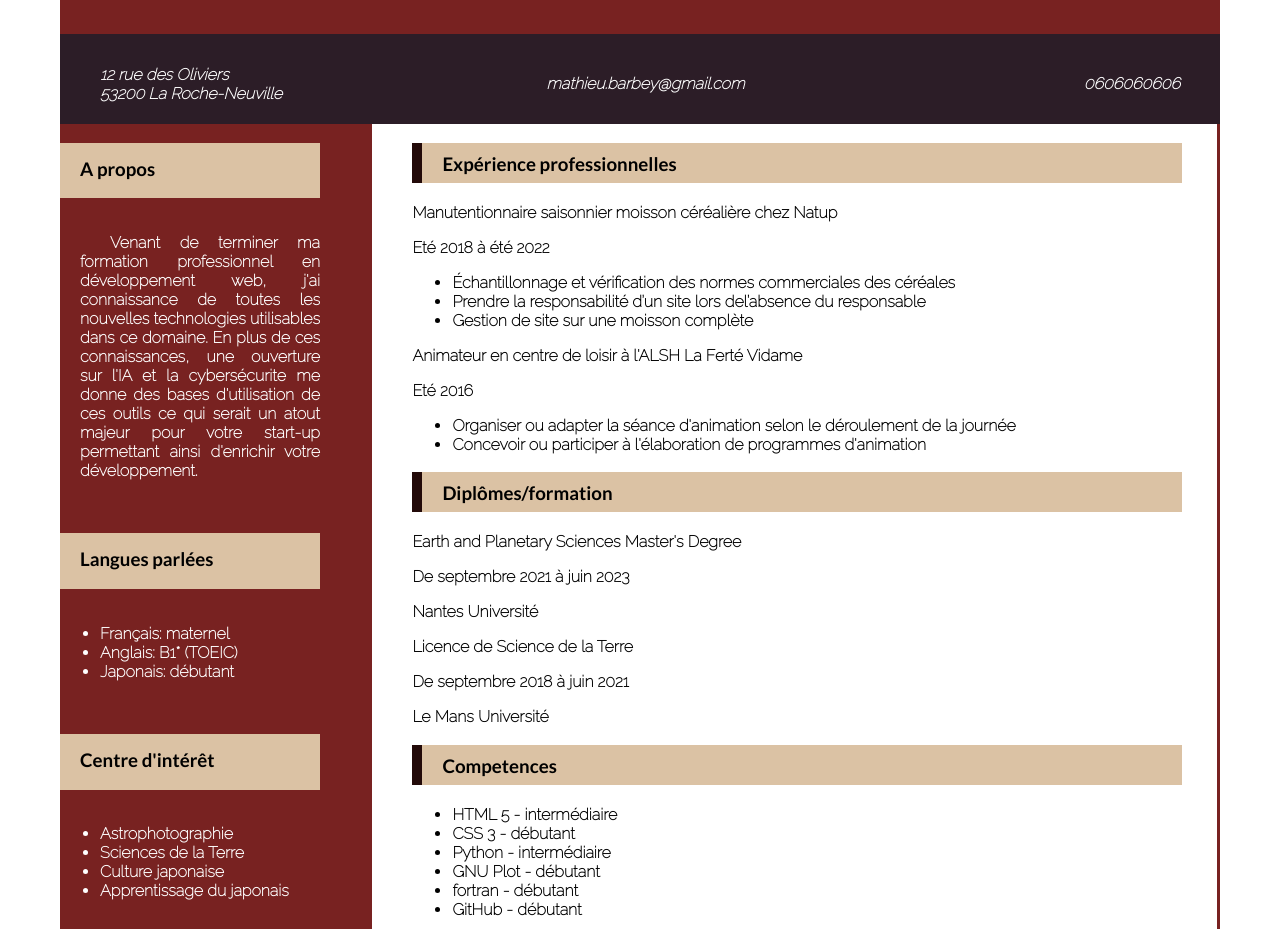
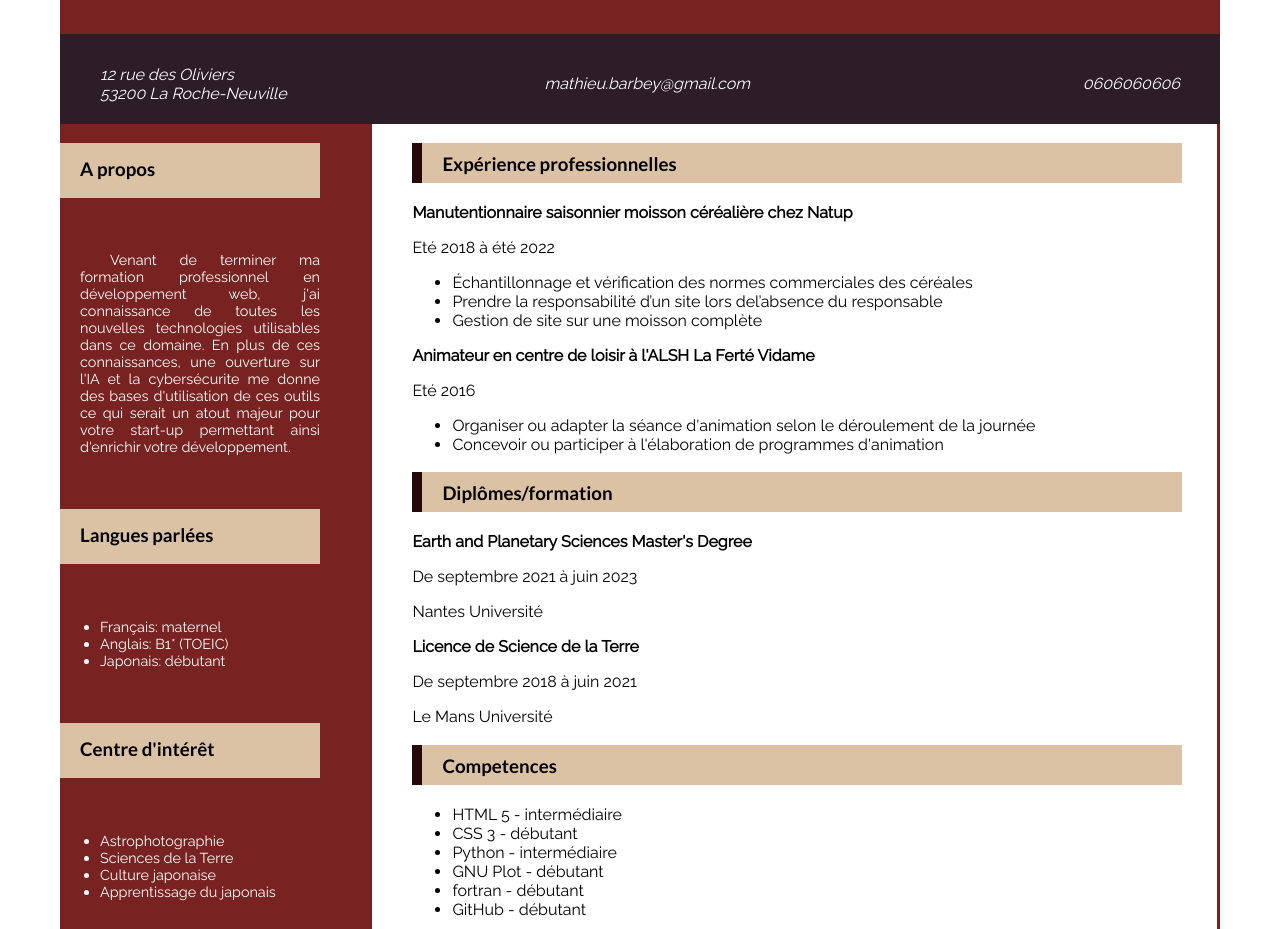
Before and after one commit to matiti61290/CV-HTML-Formation, a plain HTML site: page index.html in a window 1280 px wide. Shown: the part 413-1342 px from the top of the page. Drawn offline with Linux system fonts and the light colour scheme.

Commit message:
correction font family

```diff
--- a/assets/css/style.css
+++ b/assets/css/style.css
@@ -1,15 +1,16 @@
 /* Import font */
 @import url('https://fonts.googleapis.com/css2?family=Lato:ital,wght@0,400;0,700;1,400&display=swap');
 
-@font-face {
-    font-family: "Raleway";
-    src: url(./css/fonts/Raleway-Italic-VariableFont_wght.ttf) format('truetype');
-    src: url(./fonts/Raleway-Italic-VariableFont_wght.otf) format('opentype');
-    src: url(./css/fonts/Raleway-Italic-VariableFont_wght.woff);
-    src: url(./fonts/Raleway-VariableFont_wght.ttf) format('truetype');
-    src: url(./fonts/Raleway-VariableFont_wght.otf) format('opentype');
-    src: url(./fonts/Raleway-VariableFont_wght.woff);
+@font-face{
+    font-family: 'Raleway';
+    src: url(./fonts/Raleway-Bold.ttf) format('truetype');
+    src: url(./fonts/Raleway-Bold.woff);
+    src: url(./fonts/Raleway-Italic.ttf) format('truetype');
+    src: url(./fonts/Raleway-Italic.woff);
+    src: url(./fonts/Raleway-Regular.ttf) format('truetype');
+    src: url(./fonts/Raleway-Regular.woff);
 }
+
 
 .body{
     width: 1160px;
@@ -77,7 +78,6 @@
 
 .header_bottom__adress__p_header{
     font-family: Raleway;
-    font-weight: bold;
     font-size: 1em;
     margin-left: 40px;
     margin-right: 40px;
@@ -85,7 +85,6 @@
 
 .header_bottom__adress__p_header_mail{
     font-family: Raleway;
-    font-weight: bold;
     padding-right: 75px;
 }
 
@@ -107,9 +106,10 @@ main{
     flex-wrap: wrap;
 }
 
-h3{
+.left_part__title{
     background-color: #dbc2a4;
     width: 240px;
+    height: 40px;
     padding-left: 20px;
     padding-top: 15px;
     font-family: Lato ;
@@ -120,7 +120,8 @@ h3{
     padding-left: 20px;
     color: white;
     font-family: Raleway;
-    font-weight: bold;
+
+    font-size: 0.9em;
     text-indent: 30px;
     text-align: justify;
 }
@@ -128,7 +129,7 @@ h3{
 .left_part__list{
     color: white;
     font-family: Raleway;
-    font-weight: bold;
+    font-size: 0.9em;
 }
 
 /* Right_part */
@@ -139,12 +140,15 @@ h3{
 
 /* professionnal experiences */
 .professionnal_experiences__title{
+    background-color: #dbc2a4;
+    padding-left: 20px;
+    font-family: Lato ;
     height: 30px;
     width: 740px;
     padding-top: 10px;
     margin-bottom: 20px;
     border-left-width: 10px;
-    border-color: #782221;
+    border-left-color: #782221 ;
     border-left-style: inset;
 }
 
@@ -157,50 +161,49 @@ h3{
 
 .professionnal_experiences__part__name{
     font-family: Raleway;
-    font-weight: 900;
+    font-weight: bold;
     font-size: 1em;
 }
 
 .professionnal_experiences__part__time{
     font-family: Raleway;
     font-size: 1em;
-    font-weight: bold;
 }
 
 .professionnal_experiences__part__list{
     font-family: Raleway;
     font-size: 1em;
-    font-weight: bold;
 }
 
 /* degrees */
 .degrees__title{
+    background-color: #dbc2a4;
+    padding-left: 20px;
+    font-family: Lato ;
     height: 30px;
     width: 740px;
     padding-top: 10px;
     margin-bottom: 20px;
     border-left-width: 10px;
-    border-color: #782221;
+    border-left-color: #782221;
     border-left-style: inset;
 }
 
 /* Master degree */
 .degrees__part__master__name{
     font-family: Raleway;
-    font-weight: 900;
+    font-weight: bold;
     font-size: 1em;
 }
 
 .degrees__part__master__time{
     font-family: Raleway;
     font-size: 1em;
-    font-weight: bold;
 }
 
 .degrees__part__master__school{
     font-family: Raleway;
     font-size: 1em;
-    font-weight: bold;
 }
 
 .degrees__part__master:hover{
@@ -212,20 +215,18 @@ h3{
 /* Bachelor degree */
 .degrees__part__bachelor__name{
     font-family: Raleway;
-    font-weight: 900;
+    font-weight: bold;
     font-size: 1em;
 }
 
 .degrees__part__bachelor__time{
     font-family: Raleway;
     font-size: 1em;
-    font-weight: bold;
 }
 
 .degrees__part__bachelor__school{
     font-family: Raleway;
     font-size: 1em;
-    font-weight: bold;
 }
 
 .degrees__part__bachelor:hover{
@@ -236,19 +237,21 @@ h3{
 
 /* skills */
 .skills__name_part{
+    background-color: #dbc2a4;
+    padding-left: 20px;
+    font-family: Lato ;
     height: 30px;
     width: 740px;
     padding-top: 10px;
     margin-bottom: 20px;
     border-left-width: 10px;
-    border-color: #782221;
+    border-left-color: #782221;
     border-left-style: inset;
 }
 
 .skills__list{
     font-family: Raleway;
     font-size: 1em;
-    font-weight: bold;
 }
 
 .skills__list:hover{
@@ -303,5 +306,5 @@ h3{
 .footer__last_update__text{
     color: white;
     font-family: Raleway;
-    font-weight: bold;
+    font-size: 1em;
 }
--- a/index.html
+++ b/index.html
@@ -31,15 +31,15 @@
 
     <main>
         <div class="left_part">
-            <h3>A propos</h3>
+            <h3 class="left_part__title">A propos</h3>
             <p class="left_part__about">Venant de terminer ma formation professionnel en développement web, j'ai connaissance de toutes les nouvelles technologies utilisables dans ce domaine. En plus de ces connaissances, une ouverture sur l'IA et la cybersécurite me donne des bases d'utilisation de ces outils ce qui serait un atout majeur pour votre start-up permettant ainsi d'enrichir votre développement.</p>
-            <h3>Langues parlées</h3>
+            <h3 class="left_part__title">Langues parlées</h3>
             <ul class="left_part__list">
                 <li>Français: maternel</li>
                 <li>Anglais: B1* (TOEIC)</li>
                 <li>Japonais: débutant</li>
             </ul>
-            <h3>Centre d'intérêt</h3>
+            <h3 class="left_part__title">Centre d'intérêt</h3>
             <ul class="left_part__list">
                 <li>Astrophotographie</li>
                 <li>Sciences de la Terre</li>
```
Also changed, not shown: assets/css/fonts/Raleway-Bold.ttf (added), assets/css/fonts/Raleway-Bold.woff (added), assets/css/fonts/Raleway-Italic.ttf (added), assets/css/fonts/Raleway-Italic.woff (added), assets/css/fonts/Raleway-Medium.ttf (added), assets/css/fonts/Raleway-Medium.woff (added), assets/css/fonts/Raleway-Regular.ttf (added), assets/css/fonts/Raleway-Regular.woff (added), assets/css/fonts/test/Raleway-Italic-VariableFont_wght.otf (renamed from assets/css/fonts/Raleway-Italic-VariableFont_wght.otf), assets/css/fonts/test/Raleway-Italic-VariableFont_wght.ttf (added), assets/css/fonts/test/Raleway-Italic-VariableFont_wght.woff (added), assets/css/fonts/test/Raleway-VariableFont_wght.otf (renamed from assets/css/fonts/Raleway-VariableFont_wght.otf), assets/css/fonts/test/Raleway-VariableFont_wght.ttf (added), assets/css/fonts/test/Raleway-VariableFont_wght.woff (added).
